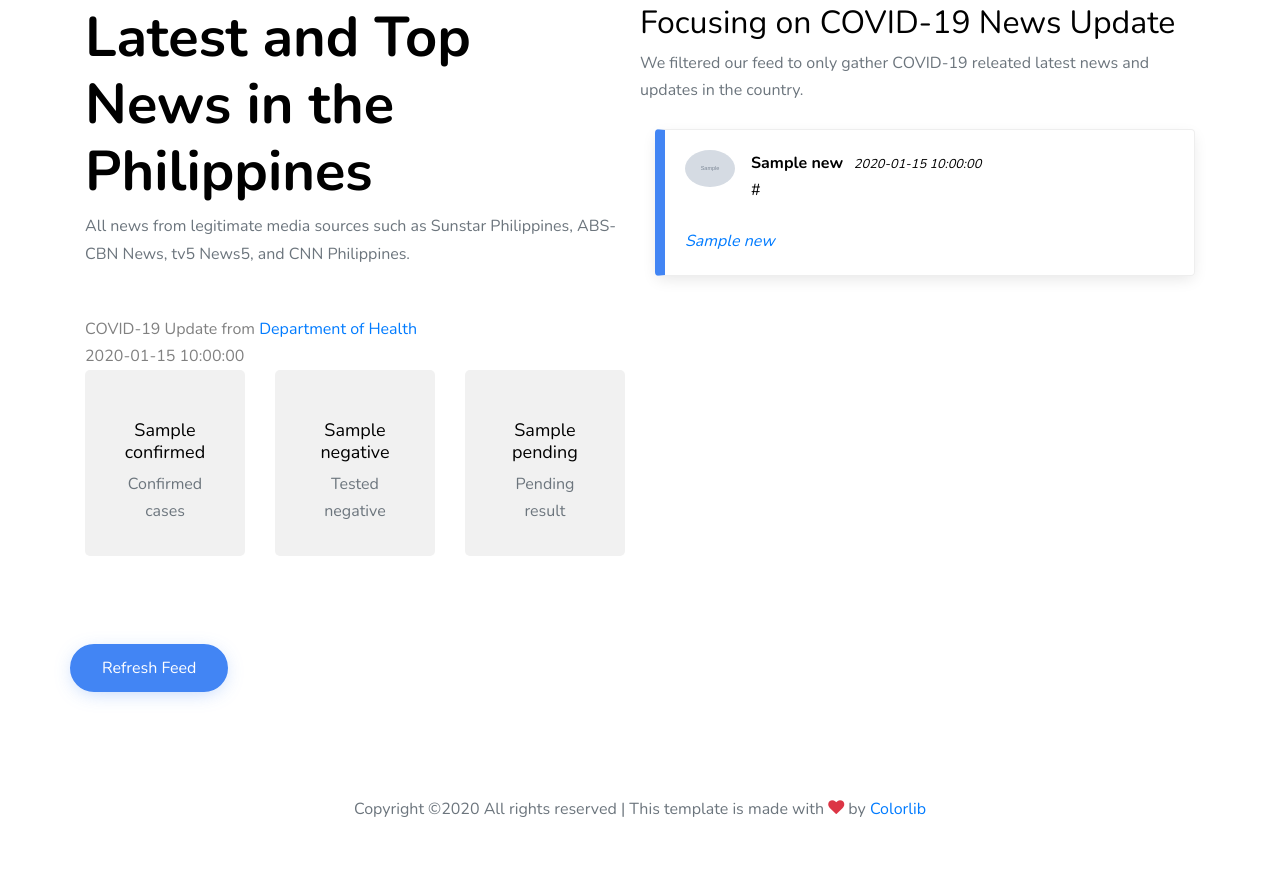
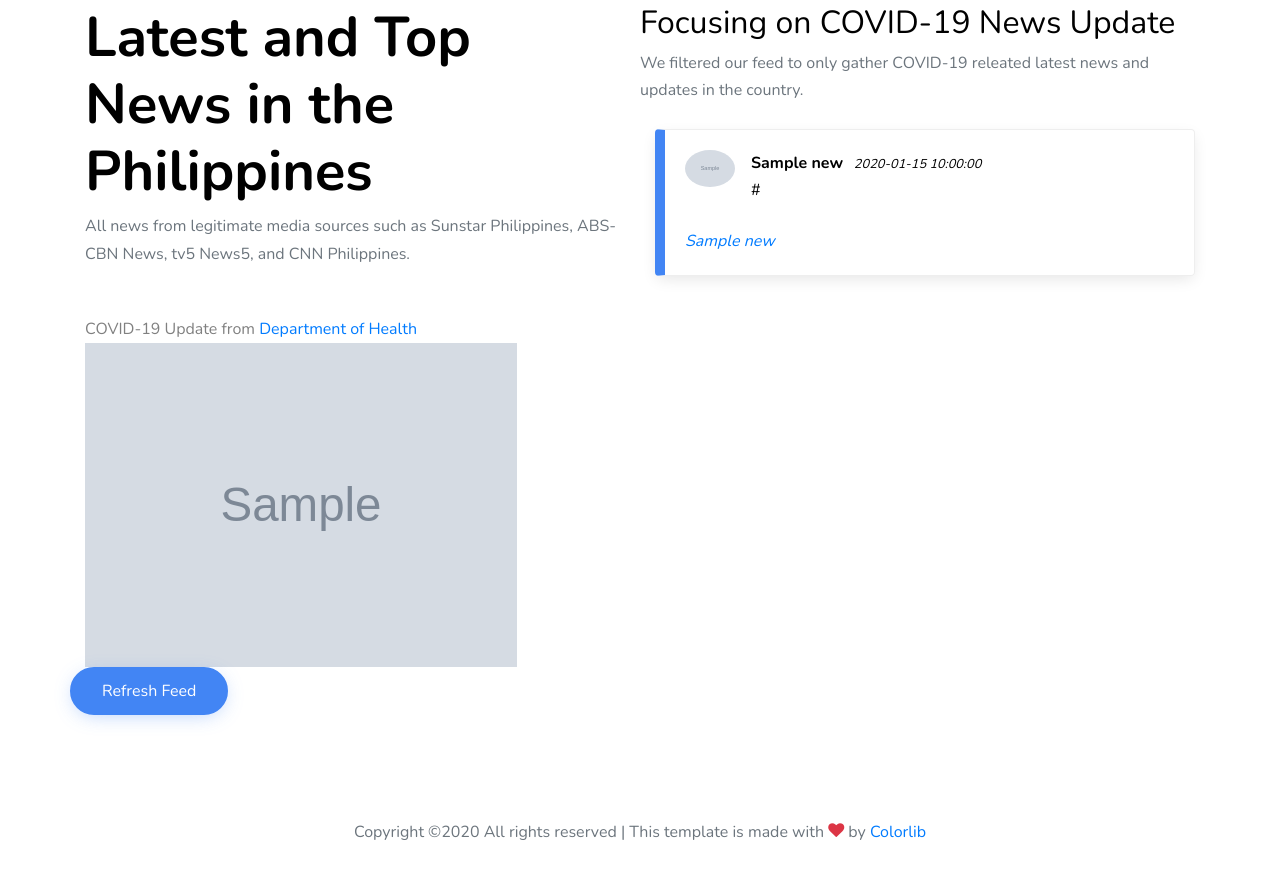
Before and after one commit to nlabrador/newsfastph, a Symfony app: template templates/base.html.twig in a window 1280 px wide. Shown: the part 105-999 px from the top of the page. Before the commit the page ends 922 px from the top, so only its background shows below. Run offline with Twig, Linux system fonts and the light colour scheme; the template is opened without the code that fills it: most values are stand-ins (such as "Sample title", 1, 10 or a date in 2020); grey boxes marked "Sample" are stand-in pictures; some libraries are stand-ins or nearby versions; some web fonts are replaced.

Commit message:
New update.

```diff
--- a/templates/base.html.twig
+++ b/templates/base.html.twig
@@ -101,6 +101,14 @@
                 </p>
 
                 <div class="row">
+                    {% if doh.image %}
+                    <div class="col-md-12">
+                        COVID-19 Update from <a href="https://www.doh.gov.ph" target="_blank">Department of Health</a><br>
+                    </div>
+                    <div class="col-md-12">
+                        <img src="{{ doh.image }}" width="80%">
+                    </div>
+                    {% else %}
                     <div class="col-md-12">
                         COVID-19 Update from <a href="https://www.doh.gov.ph" target="_blank">Department of Health</a><br>
                         {{ doh.date }}
@@ -141,6 +149,7 @@
                             </div>
                         </div>
                     </div>
+                    {% endif %}
                   <a href="/" class="btn btn-primary mr-2 mb-2">Refresh Feed</a>
                 </div>
                 <div>
```
Also changed, not shown: src/Controller/DefaultController.php (+9 -0 lines).
